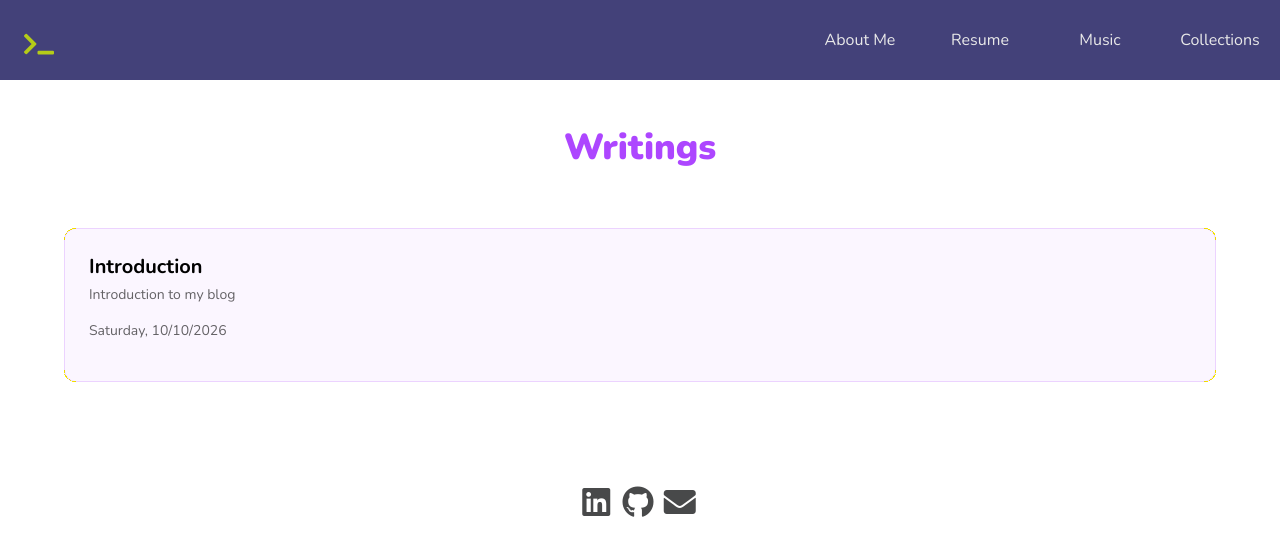
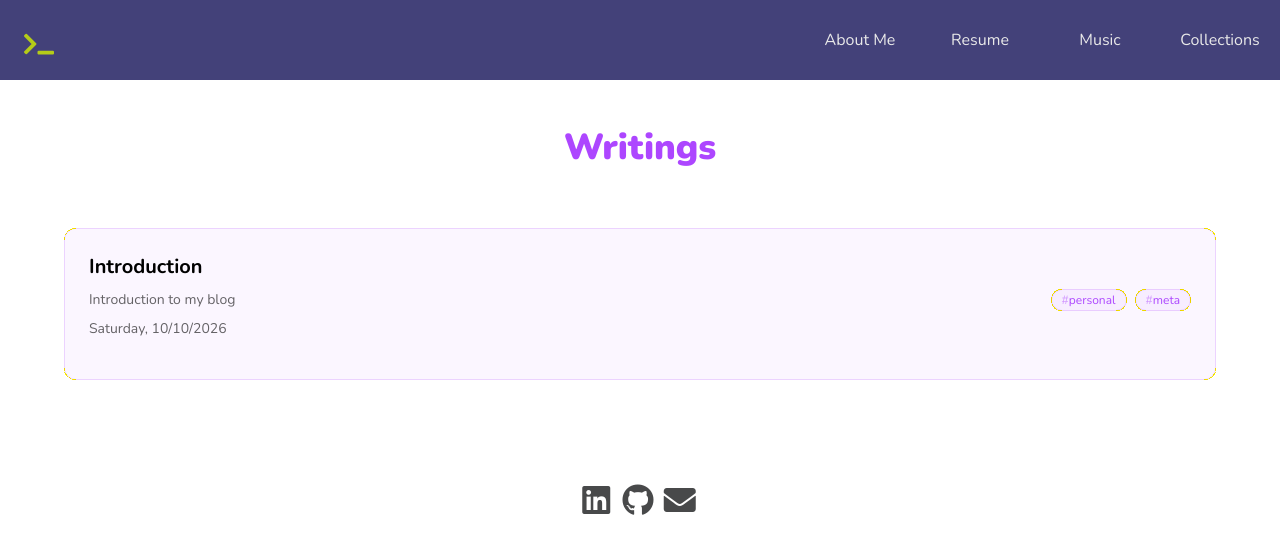
Before and after one commit to chris-av/portfolio-react, a Next.js app: page /collections/writings in a window 1280 px wide. Shown: the top 556 px of the page. Built offline with nearby package versions, Linux system fonts and the light colour scheme.

Commit message:
implement post meta and tags metadata

```diff
--- a/app/collections/writings/20261010-introduction/page.mdx
+++ b/app/collections/writings/20261010-introduction/page.mdx
@@ -2,6 +2,7 @@
 title: Introduction
 description: Introduction to my blog
 date: 2026-10-10
+tags: [personal, meta]
 ---
 
 # My Blog
--- /dev/null
+++ b/app/collections/writings/PostMeta.tsx
@@ -0,0 +1,28 @@
+import { normalizeTags } from "./essays";
+import { parsePostDate, POST_TIME_ZONE } from "./dates";
+import TagList from "./TagList";
+
+const datefmt = new Intl.DateTimeFormat("en-US", {
+  year: "numeric",
+  month: "long",
+  day: "numeric",
+  timeZone: POST_TIME_ZONE,
+});
+
+export default function PostMeta({ date, tags }: { date?: string; tags?: string }) {
+  const validDate = parsePostDate(date);
+  const tagList = normalizeTags(tags);
+
+  return (
+    <div className="mb-10 gap-x-3 gap-y-2 text-center">
+      <div className="mb-2">
+        {validDate && (
+          <time dateTime={validDate.toISOString()} className="opacity-60">
+            {datefmt.format(validDate)}
+          </time>
+        )}
+      </div>
+      <TagList tags={tagList} className="justify-center" />
+    </div>
+  );
+}
--- /dev/null
+++ b/app/collections/writings/TagList.tsx
@@ -0,0 +1,19 @@
+import classNames from "classnames";
+
+export default function TagList({ tags, className }: { tags: string[]; className?: string }) {
+  if (tags.length === 0) return null;
+
+  return (
+    <ul className={classNames("flex flex-wrap gap-2", className)} aria-label="Tags">
+      {tags.map((tag) => (
+        <li
+          key={tag}
+          className="whitespace-nowrap rounded-full border border-purple-500/20 bg-purple-500/5 px-2.5 py-0.5 text-xs text-purple-500"
+        >
+          <span className="opacity-50">#</span>
+          {tag}
+        </li>
+      ))}
+    </ul>
+  );
+}
--- /dev/null
+++ b/app/collections/writings/dates.ts
@@ -0,0 +1,33 @@
+// Frontmatter dates are written by hand in Pacific time (PST/PDT).
+export const POST_TIME_ZONE = "America/Los_Angeles";
+
+// Offset of `timeZone` from UTC at the given instant, in milliseconds.
+function zoneOffset(instant: number, timeZone: string): number {
+  const parts = new Intl.DateTimeFormat("en-US", {
+    timeZone,
+    hourCycle: "h23",
+    year: "numeric",
+    month: "numeric",
+    day: "numeric",
+    hour: "numeric",
+    minute: "numeric",
+    second: "numeric",
+  }).formatToParts(instant);
+  const get = (type: string) => Number(parts.find((part) => part.type === type)?.value);
+  const asUTC = Date.UTC(get("year"), get("month") - 1, get("day"), get("hour"), get("minute"), get("second"));
+  return asUTC - (instant - (instant % 1000));
+}
+
+// YAML reads `2026-10-10` (or `2026-10-10 21:00`) as UTC. Reinterpret that wall-clock
+// time as Pacific so the post shows the date that was typed, regardless of server zone.
+export function parsePostDate(raw: unknown): Date | undefined {
+  if (raw == null || raw === "") return undefined;
+  const typed = raw instanceof Date ? raw : new Date(String(raw));
+  if (Number.isNaN(+typed)) return undefined;
+
+  const wallClock = +typed;
+  let instant = wallClock - zoneOffset(wallClock, POST_TIME_ZONE);
+  // Re-check once in case the guess landed on the other side of a DST change.
+  instant = wallClock - zoneOffset(instant, POST_TIME_ZONE);
+  return new Date(instant);
+}
--- /dev/null
+++ b/app/collections/writings/essays.ts
@@ -0,0 +1,61 @@
+import fs from "fs";
+import path from "path";
+import matter from "gray-matter";
+import { parsePostDate } from "./dates";
+
+const writingsDir = path.join(process.cwd(), "app/collections/writings");
+
+export type Essay = {
+  slug: string;
+  href: string;
+  title: string;
+  description: string;
+  date?: Date;
+  tags: string[];
+};
+
+// Accepts `tags: [a, b]` or `tags: a, b` in frontmatter; lowercased and deduped.
+export function normalizeTags(raw: unknown): string[] {
+  const list = Array.isArray(raw) ? raw : typeof raw === "string" ? raw.split(",") : [];
+  const tags = list
+    .map((tag) => String(tag).trim().toLowerCase())
+    .filter((tag) => tag.length > 0);
+  return Array.from(new Set(tags));
+}
+
+export function getEssays(): Essay[] {
+  return fs
+    .readdirSync(writingsDir, { withFileTypes: true })
+    .filter((entry) => entry.isDirectory())
+    .map((entry) => {
+      const filePath = path.join(writingsDir, entry.name, "page.mdx");
+      if (!fs.existsSync(filePath)) return null;
+      const { data } = matter(fs.readFileSync(filePath, "utf8"));
+      return {
+        slug: entry.name,
+        href: `/collections/writings/${entry.name}`,
+        title: data.title,
+        description: data.description,
+        date: parsePostDate(data.date),
+        tags: normalizeTags(data.tags),
+      } as Essay;
+    })
+    .filter((essay): essay is Essay => essay !== null)
+    .sort((a, b) => (a.date && b.date ? +new Date(b.date) - +new Date(a.date) : 0));
+}
+
+// Every tag in use, with how many essays carry it, most used first.
+export function getAllTags(): { tag: string; count: number }[] {
+  const counts = new Map<string, number>();
+  for (const essay of getEssays()) {
+    for (const tag of essay.tags) counts.set(tag, (counts.get(tag) ?? 0) + 1);
+  }
+  return Array.from(counts, ([tag, count]) => ({ tag, count })).sort(
+    (a, b) => b.count - a.count || a.tag.localeCompare(b.tag)
+  );
+}
+
+export function getEssaysByTag(tag: string): Essay[] {
+  const needle = tag.trim().toLowerCase();
+  return getEssays().filter((essay) => essay.tags.includes(needle));
+}
--- a/app/collections/writings/page.tsx
+++ b/app/collections/writings/page.tsx
@@ -1,42 +1,15 @@
-import fs from "fs";
-import path from "path";
-import matter from "gray-matter";
 import Link from "next/link";
-
-const writingsDir = path.join(process.cwd(), "app/collections/writings");
-
-type Essay = {
-  href: string;
-  title: string;
-  description: string;
-  date?: Date;
-};
+import { getEssays } from "./essays";
+import { POST_TIME_ZONE } from "./dates";
+import TagList from "./TagList";
 
 const datefmt = new Intl.DateTimeFormat("en-US", {
   weekday: "long",
   year: "numeric",
   month: "2-digit",
   day: "2-digit",
+  timeZone: POST_TIME_ZONE,
 });
-
-function getEssays(): Essay[] {
-  return fs
-    .readdirSync(writingsDir, { withFileTypes: true })
-    .filter((entry) => entry.isDirectory())
-    .map((entry) => {
-      const filePath = path.join(writingsDir, entry.name, "page.mdx");
-      if (!fs.existsSync(filePath)) return null;
-      const { data } = matter(fs.readFileSync(filePath, "utf8"));
-      return {
-        href: `/collections/writings/${entry.name}`,
-        title: data.title,
-        description: data.description,
-        date: data.date,
-      } as Essay;
-    })
-    .filter((essay): essay is Essay => essay !== null)
-    .sort((a, b) => (a.date && b.date ? +new Date(b.date) - +new Date(a.date) : 0));
-}
 
 export default function WritingsPage() {
   const essays = getEssays();
@@ -46,12 +19,15 @@ export default function WritingsPage() {
         <h1 className="mb-3 text-4xl font-extrabold text-purple-500">Writings</h1>
       </div>
 
-      {essays.map(({ href, title, description, date, }) => (
+      {essays.map(({ href, title, description, date, tags }) => (
         <Link key={href} href={href}>
-          <div className="rounded-xl border border-purple-500/20 bg-purple-500/5 p-6 transition-all duration-300 ease-out hover:-translate-y-1 hover:scale-[1.01] hover:border-purple-500 hover:bg-purple-500/10 hover:shadow-[0_8px_32px_rgba(168,85,247,0.3)]">
-            <h2 className="mb-1 text-xl font-bold">{title}</h2>
-            <p className="text-sm opacity-60">{description}</p>
-            <p className="text-sm opacity-60">{datefmt.format(date)}</p>
+          <div className="flex flex-col gap-2 rounded-xl border border-purple-500/20 bg-purple-500/5 p-6 transition-all duration-300 ease-out hover:-translate-y-1 hover:scale-[1.01] hover:border-purple-500 hover:bg-purple-500/10 hover:shadow-[0_8px_32px_rgba(168,85,247,0.3)]">
+            <h2 className="text-xl font-bold">{title}</h2>
+            <div className="flex flex-col gap-2 sm:flex-row sm:items-center sm:justify-between sm:gap-4">
+              <p className="text-sm opacity-60 mb-0">{description}</p>
+              <TagList tags={tags} className="sm:shrink-0 sm:justify-end" />
+            </div>
+            {date && <p className="text-sm opacity-60">{datefmt.format(date)}</p>}
           </div>
         </Link>
       ))}
--- a/mdx-components.tsx
+++ b/mdx-components.tsx
@@ -1,4 +1,5 @@
 import type { MDXComponents } from 'mdx/types'
+import PostMeta from './app/collections/writings/PostMeta'
 
 export function useMDXComponents(components: MDXComponents): MDXComponents {
   return {
@@ -37,6 +38,7 @@ export function useMDXComponents(components: MDXComponents): MDXComponents {
     hr: () => (
       <hr className="my-8 border-t border-gray-200" />
     ),
+    PostMeta,
     ...components,
   }
 }
--- a/next.config.mjs
+++ b/next.config.mjs
@@ -1,6 +1,7 @@
 import createMDX from '@next/mdx';
 import remarkFrontmatter from 'remark-frontmatter';
 import remarkMdxFrontmatter from 'remark-mdx-frontmatter';
+import remarkPostMeta from './utils/remark-post-meta.mjs';
 /** @type {import('next').NextConfig} */
 const nextConfig = {
   reactStrictMode: true,
@@ -35,6 +36,7 @@ const withMDX = createMDX({
     remarkPlugins: [
       remarkFrontmatter,
       [remarkMdxFrontmatter, { name: 'metadata' }],
+      remarkPostMeta,
     ],
   },
 });
--- /dev/null
+++ b/utils/remark-post-meta.mjs
@@ -0,0 +1,26 @@
+import matter from "gray-matter";
+
+// Inserts <PostMeta date="..." tags="..." /> right after a post's first h1,
+// using the same frontmatter parsing as the writings listing page.
+export default function remarkPostMeta() {
+  return (tree) => {
+    const yamlNode = tree.children.find((node) => node.type === "yaml");
+    if (!yamlNode) return;
+
+    const { data } = matter(`---\n${yamlNode.value}\n---`);
+    const attributes = [];
+    if (data.date) {
+      const date = data.date instanceof Date ? data.date.toISOString() : String(data.date);
+      attributes.push({ type: "mdxJsxAttribute", name: "date", value: date });
+    }
+    if (data.tags) {
+      const tags = Array.isArray(data.tags) ? data.tags.join(",") : String(data.tags);
+      attributes.push({ type: "mdxJsxAttribute", name: "tags", value: tags });
+    }
+    if (attributes.length === 0) return;
+
+    const meta = { type: "mdxJsxFlowElement", name: "PostMeta", attributes, children: [] };
+    const titleIndex = tree.children.findIndex((node) => node.type === "heading" && node.depth === 1);
+    tree.children.splice(titleIndex + 1, 0, meta);
+  };
+}
```
